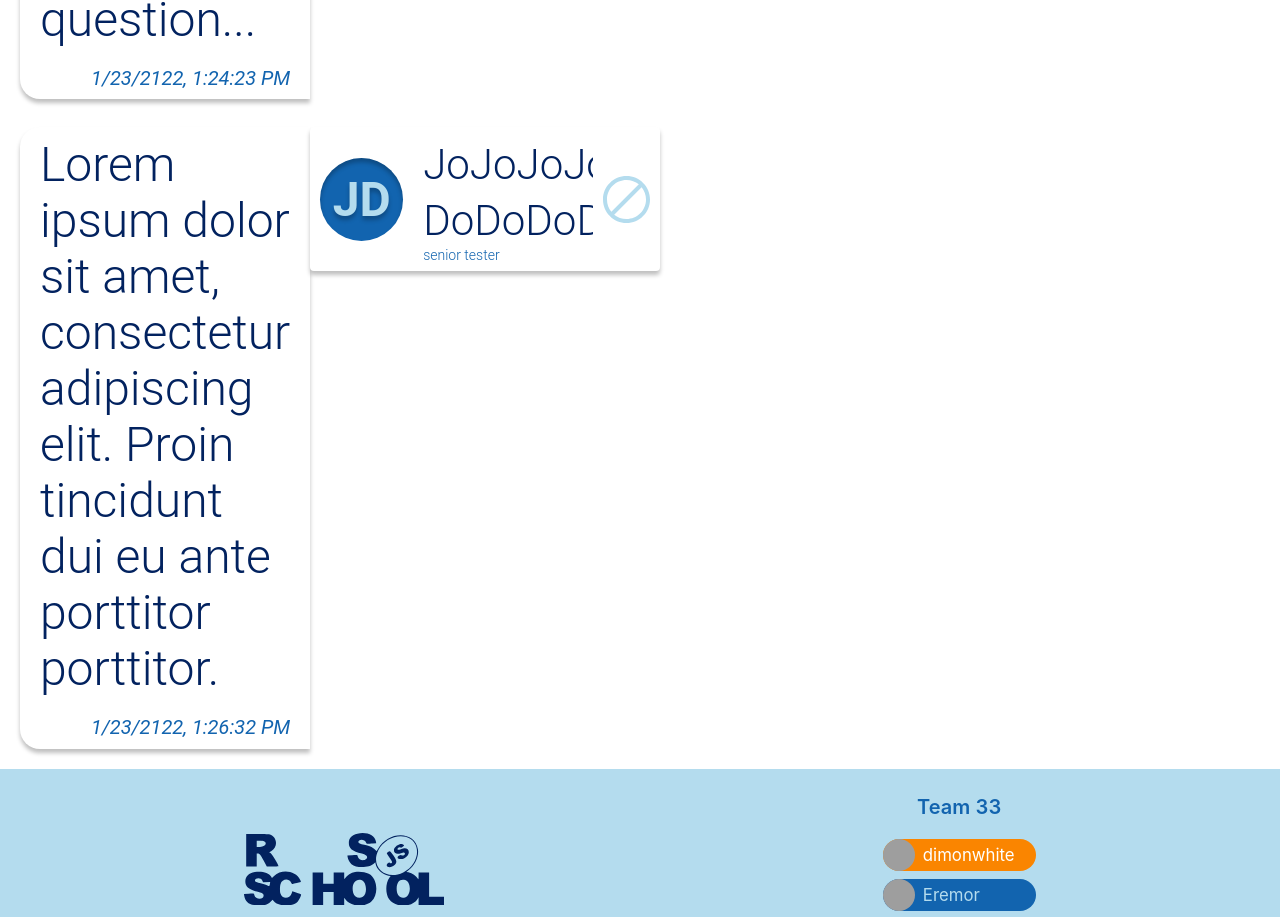
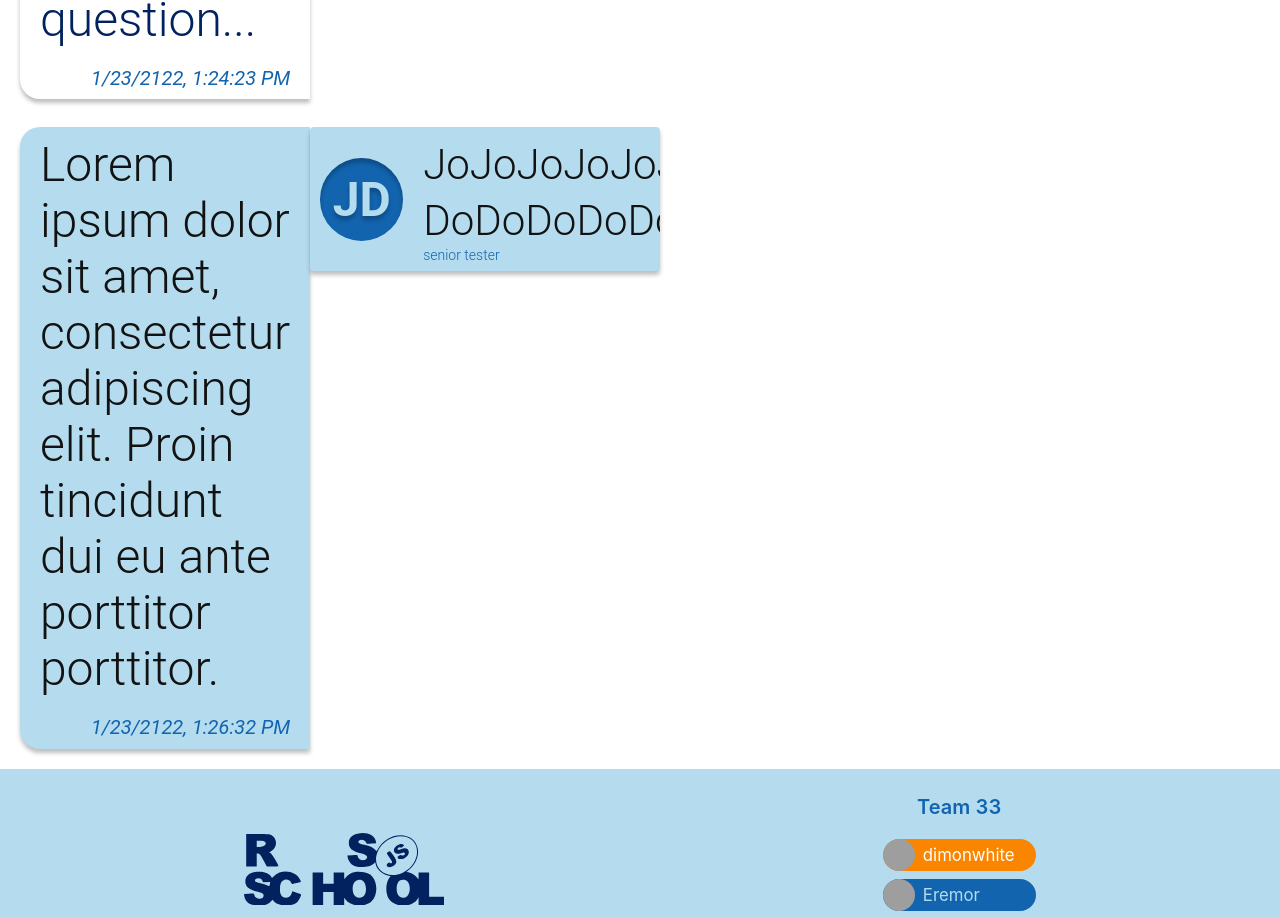
Before and after one commit to fronte-finem/RSS_React-2021Q3_Team-33_Pointing-Poker, a React (Vite) app: page /demo/chat in a window 1280 px wide. Shown: the part 458-1375 px from the top of the page. Built offline with nearby package versions, Linux system fonts and the light colour scheme; grey boxes are pictures that could not be loaded.

Commit message:
feat: add themes for dealer user-card

```diff
--- a/client/src/components/pages/demo/user-card.tsx
+++ b/client/src/components/pages/demo/user-card.tsx
@@ -1,7 +1,9 @@
-import React from 'react';
+import React, { useEffect } from 'react';
 import { DemoGrid } from '@client/components/pages/demo/demo-styles';
 import { UserCard } from '@client/components/shared/user-card/user-card';
 import { Role, UsersList } from '@shared/api-types/user';
+import { observer } from 'mobx-react-lite';
+import { useGameService } from '@client/providers/game-service';
 
 const users: UsersList = [
   {
@@ -27,7 +29,20 @@ const users: UsersList = [
   },
 ];
 
-export const PageUserCardDemo: React.FC = () => {
+export const PageUserCardDemo: React.FC = observer(() => {
+  const { gameStateActions } = useGameService();
+
+  useEffect(() => {
+    gameStateActions.initUser(
+      {
+        gameId: '42',
+        gameTitle: 'Awesome',
+        users,
+      },
+      users[1].id
+    );
+  }, []);
+
   return (
     <DemoGrid>
       {users.map((data) => (
@@ -37,4 +52,4 @@ export const PageUserCardDemo: React.FC = () => {
       ))}
     </DemoGrid>
   );
-};
+});
--- a/client/src/components/shared/chat/chat.styles.tsx
+++ b/client/src/components/shared/chat/chat.styles.tsx
@@ -1,4 +1,10 @@
-import styled from 'styled-components';
+import styled, { DefaultTheme } from 'styled-components';
+import { Role } from '@shared/api-types/user';
+
+type Props = { theme: DefaultTheme; role: Role };
+
+const selector = ({ theme, role }: Props) =>
+  role === Role.DEALER ? theme.userCard.dealer : theme.userCard;
 
 export const StyledChat = styled.div`
   display: grid;
@@ -10,12 +16,15 @@ export const StyledChat = styled.div`
   width: 100%;
 `;
 
-export const StyledMessageWrapper = styled.div`
+export const StyledMessageWrapper = styled.div<{ role: Role }>`
+  --bg: ${(props) => selector(props).bg};
+  --fg: ${(props) => selector(props).fg};
+
   max-width: 640px;
   width: 100%;
 
-  color: ${({ theme }) => theme.chat.message.fg};
-  background: ${({ theme }) => theme.chat.message.bg};
+  color: var(--fg);
+  background: var(--bg);
   box-shadow: 0 4px 4px rgba(0, 0, 0, 0.25);
   border-radius: 20px 0 0 20px;
 
--- a/client/src/components/shared/chat/chat.tsx
+++ b/client/src/components/shared/chat/chat.tsx
@@ -18,7 +18,7 @@ export const Chat: React.FC = observer(() => {
         if (!maybeUser) return null;
         return (
           <>
-            <StyledMessageWrapper>
+            <StyledMessageWrapper role={maybeUser.role}>
               <StyledMessage>{message}</StyledMessage>
               <StyledDateTime>{new Date(date).toLocaleString()}</StyledDateTime>
             </StyledMessageWrapper>
--- a/client/src/components/shared/user-card/user-card-styles.tsx
+++ b/client/src/components/shared/user-card/user-card-styles.tsx
@@ -1,7 +1,16 @@
-import styled from 'styled-components';
+import styled, { DefaultTheme } from 'styled-components';
 import { StopOutlined } from '@ant-design/icons';
+import { Role } from '@shared/api-types/user';
 
-export const StyleCard = styled.div`
+type Props = { theme: DefaultTheme; role: Role };
+
+const selector = ({ theme, role }: Props) =>
+  role === Role.DEALER ? theme.userCard.dealer : theme.userCard;
+
+export const StyleCard = styled.div<{ role: Role }>`
+  --bg: ${(props) => selector(props).bg};
+  --fg: ${(props) => selector(props).fg};
+
   max-width: 500px;
   min-width: 350px;
   width: 100%;
@@ -10,7 +19,7 @@ export const StyleCard = styled.div`
   grid-template-columns: auto 1fr auto;
 
   border-radius: 4px;
-  background: ${({ theme }) => theme.userCard.bg};
+  background: var(--bg);
   box-shadow: 0 4px 4px rgba(0, 0, 0, 0.25);
 `;
 
@@ -49,7 +58,7 @@ export const StyledUsername = styled.div`
   font-weight: 300;
   font-size: 3em;
   line-height: 56px;
-  color: ${({ theme }) => theme.userCard.fg};
+  color: var(--fg);
 `;
 
 export const StyledJobPosition = styled.div`
--- a/client/src/components/shared/user-card/user-card.tsx
+++ b/client/src/components/shared/user-card/user-card.tsx
@@ -1,46 +1,35 @@
 import React from 'react';
 import { Avatar } from '@client/components/shared/avatar/avatar';
 import { Tooltip } from 'antd';
-import { User, UserBase } from '@shared/api-types/user';
+import { Role, User, UserBase } from '@shared/api-types/user';
 import { useGameService } from '@client/providers/game-service';
+import { observer } from 'mobx-react-lite';
 import {
   StyleCard,
   StyleCardOwner,
+  StyledAvatarContainer,
+  StyledBodyContainer,
+  StyledControlContainer,
   StyledJobPosition,
   StyledUsername,
   StyleStopOutlined,
-  StyledAvatarContainer,
-  StyledBodyContainer,
-  StyledControlContainer,
 } from './user-card-styles';
-
-export interface UserCardProps {
-  firstName: string;
-  lastName: string;
-  position: string;
-  isOwner: boolean;
-  isDelete?: boolean;
-  avatar: string;
-}
-
-const deleteUser = () => {
-  console.log('delete user');
-  // TODO: add delete user
-};
 
 const getFullName = ({ firstName, lastName }: UserBase) =>
   [firstName, lastName].filter((name) => Boolean(name)).join(' ');
 
-export const UserCard: React.FC<User> = (user) => {
-  const { gameState } = useGameService();
+export const UserCard: React.FC<User> = observer((user) => {
+  const { gameState, gameSocketActions } = useGameService();
   const { id, firstName, lastName, avatar, jobPosition } = user;
   const username = getFullName({ firstName, lastName });
 
   const isOwner = gameState.selfUserId === id;
-  const isDelete = !isOwner;
+  const isDelete = !isOwner && user.role !== Role.DEALER;
+
+  const onDelete = () => gameSocketActions.kick(id);
 
   return (
-    <StyleCard>
+    <StyleCard role={user.role}>
       <StyledAvatarContainer>
         <Avatar user={user} size={83} src={avatar} />
       </StyledAvatarContainer>
@@ -53,9 +42,9 @@ export const UserCard: React.FC<User> = (user) => {
       </StyledBodyContainer>
       {isDelete && (
         <StyledControlContainer>
-          <StyleStopOutlined rotate={90} onClick={deleteUser} />
+          <StyleStopOutlined rotate={90} onClick={onDelete} />
         </StyledControlContainer>
       )}
     </StyleCard>
   );
-};
+});
--- a/client/src/themes/components-themes.ts
+++ b/client/src/themes/components-themes.ts
@@ -60,6 +60,10 @@ export const lightUserCardTheme: UserCardTheme = {
   ...lightDefaultTheme,
   owner: LightThemeColor.ACCENT_DARK,
   jobPosition: LightThemeColor.PRIMARY_MID,
+  dealer: {
+    bg: LightThemeColor.PRIMARY_LIGHT,
+    fg: LightThemeColor.BLACK,
+  },
   deleteBtn: {
     normal: LightThemeColor.PRIMARY_LIGHT,
     hover: LightThemeColor.ACCENT_LIGHT,
@@ -70,6 +74,10 @@ export const darkUserCardTheme: UserCardTheme = {
   ...darkDefaultTheme,
   owner: DarkThemeColor.ACCENT_DARK,
   jobPosition: DarkThemeColor.PRIMARY_MID,
+  dealer: {
+    bg: DarkThemeColor.BLACK,
+    fg: DarkThemeColor.PRIMARY_LIGHT,
+  },
   deleteBtn: {
     normal: DarkThemeColor.PRIMARY_LIGHT,
     hover: DarkThemeColor.ACCENT_LIGHT,
--- a/client/types/styled.d.ts
+++ b/client/types/styled.d.ts
@@ -41,6 +41,7 @@ export interface AvatarTheme extends ForeGroundBackGround {}
 export interface UserCardTheme extends ForeGroundBackGround {
   owner: string;
   jobPosition: string;
+  dealer: ForeGroundBackGround;
   deleteBtn: InteractiveColors;
 }
 
```
